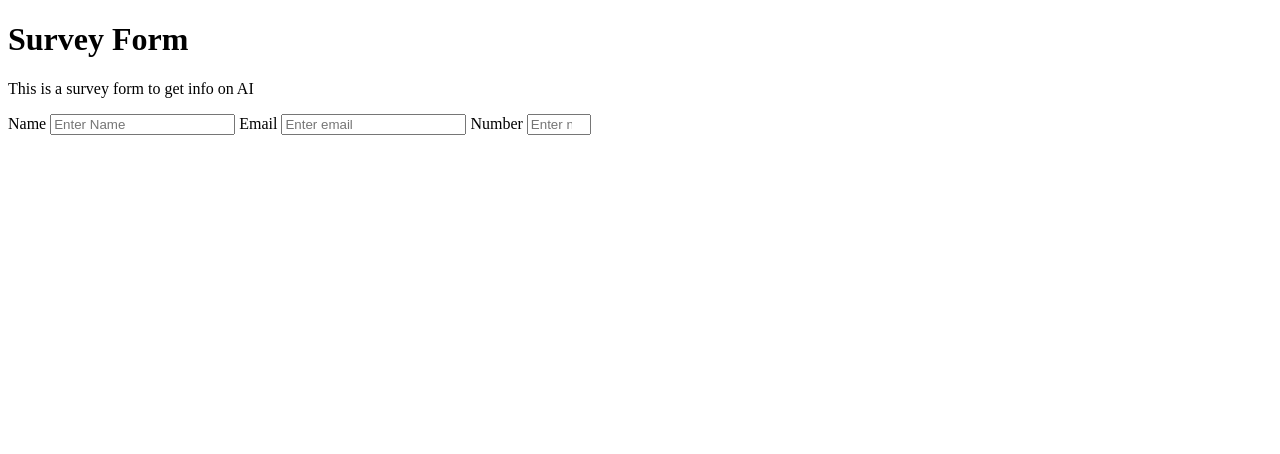
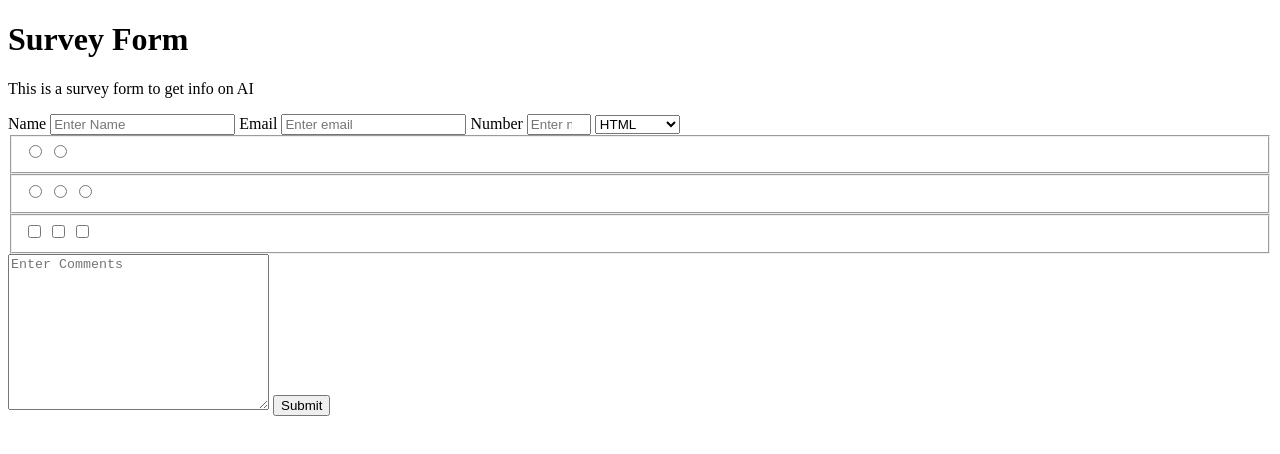
Before and after one commit to sixtusDev/microverse-html-css-project, a plain HTML site: page index.html in a window 1280 px wide. Drawn offline with Linux system fonts and the light colour scheme.

Commit message:
Complete Feature

```diff
--- a/index.html
+++ b/index.html
@@ -10,10 +10,10 @@
     <h1 id="title">Survey Form</h1>
     <p id="description">This is a survey form to get info on AI</p>
     <form action="#" id="survey-form">
-      <label for="name" id="name-label">Name</label>
-      <input type="text" id="name" placeholder="Enter Name" />
-      <label for="email" id="email-label">Email</label>
-      <input type="email" name="email" id="email" placeholder="Enter email" />
+      <label for="name" id="name-label" >Name</label>
+      <input type="text" id="name" placeholder="Enter Name" required />
+      <label for="email" id="email-label" >Email</label>
+      <input type="email" name="email" id="email" placeholder="Enter email" required/>
       <label for="number" id="number-label">Number</label>
       <input
         type="number"
@@ -22,8 +22,35 @@
         name="number"
         id="number"
         placeholder="Enter number"
+        required
       />
+      <select id="dropdown">
+        <option value="HTML">HTML</option>
+        <option value="CSS">CSS</option>
+        <option value="JavaScript">JavaScript</option>
+      </select>
+
+      <fieldset id="group1">
+        <input type="radio" value="value1" name="group1">
+        <input type="radio" value="value2" name="group1">
+      </fieldset>
+
+      <fieldset id="group2">
+        <input type="radio" value="value1" name="group2">
+        <input type="radio" value="value2" name="group2">
+        <input type="radio" value="value3" name="group2">
+      </fieldset>
+
+      <fieldset id="group3">
+        <input type="checkbox" value="value1">
+        <input type="checkbox" value="value2">
+        <input type="checkbox" value="value2">
+      </fieldset>
+
+      <textarea name="comments" id="comment" cols="30" rows="10" placeholder="Enter Comments"></textarea>
+      <input id="submit" type="submit" value="Submit">
     </form>
+
     <script src="https://cdn.freecodecamp.org/testable-projects-fcc/v1/bundle.js"></script>
     <script src="js/index.js"></script>
   </body>
```
